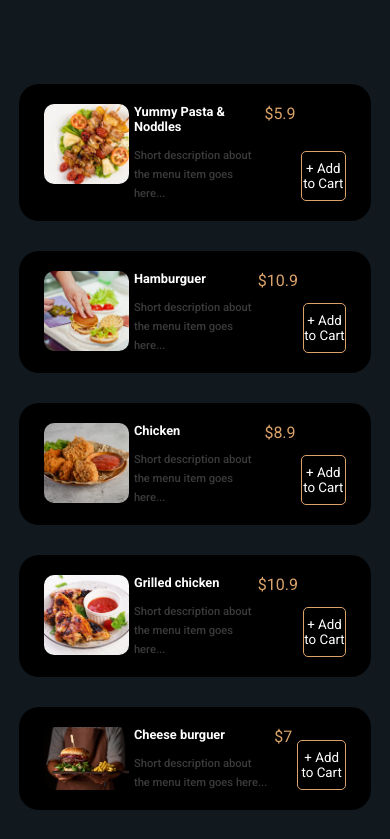
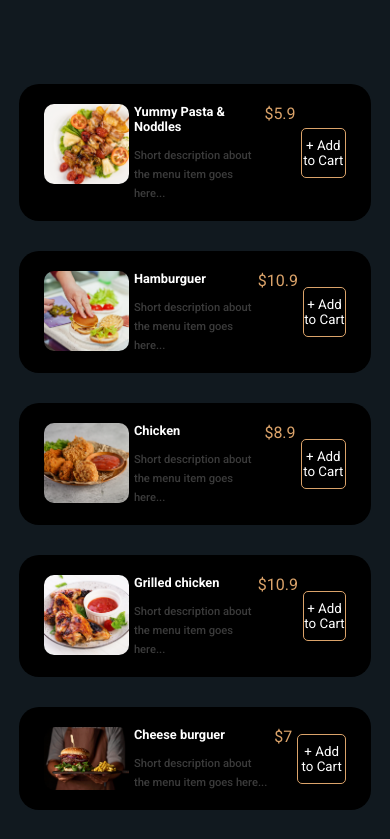
Before and after one commit to santanafx/cafeteria, a React (Vite) app: page /menu in a window 390 px wide. Shown: the part 3320-4159 px from the top of the page. Built offline with nearby package versions, Linux system fonts and the light colour scheme.

Commit message:
Atualizações de responsividade

```diff
--- a/src/styles/components/_comida.scss
+++ b/src/styles/components/_comida.scss
@@ -66,8 +66,8 @@
         background-color: transparent;
         height: 50px;
         width: 90px;
-        align-self: flex-end;
-        justify-self: flex-end;
+        align-self: center;
+        // justify-self: flex-end;
         &:hover {
             cursor: pointer;
             color: $cor-secundaria;
--- a/src/styles/style.css
+++ b/src/styles/style.css
@@ -949,8 +949,7 @@
   background-color: transparent;
   height: 50px;
   width: 90px;
-  align-self: flex-end;
-  justify-self: flex-end;
+  align-self: center;
 }
 .comidaContainer .comidaButtonAddRemove:hover {
   cursor: pointer;
```
Also changed, not shown: 1 other file (tests, documents, lock files or other folders).
